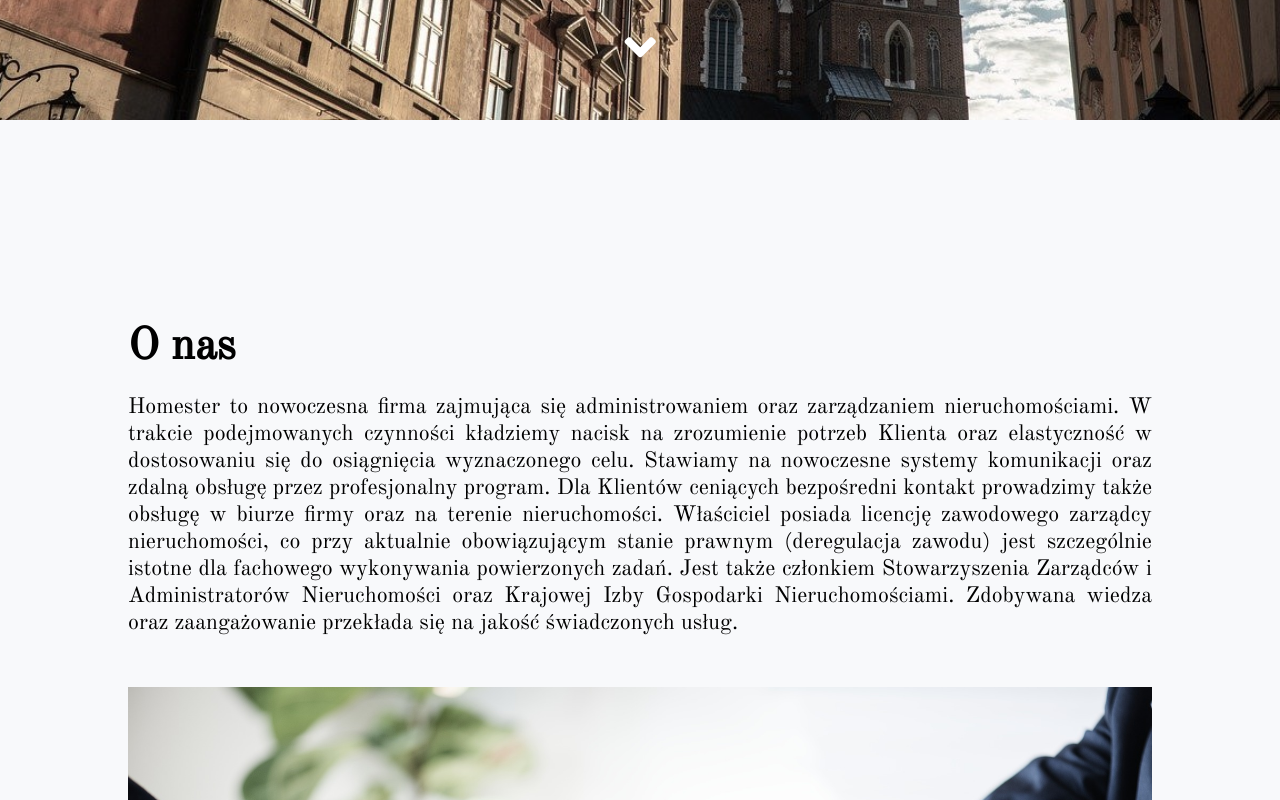
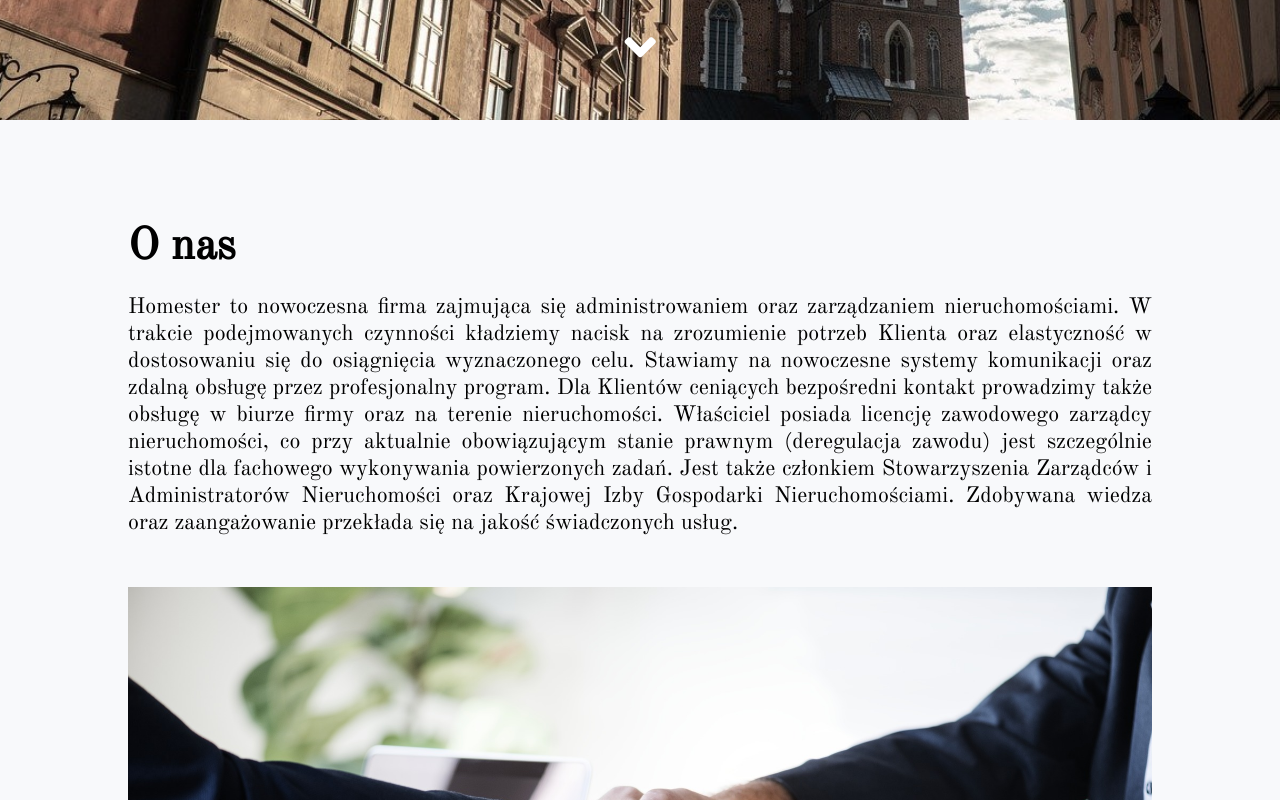
Before and after one commit to konradbukanski/homester.pl, a plain HTML site: page index.html in a window 1280 px wide. Shown: the part 680-1480 px from the top of the page. Drawn offline with nearby package versions, Linux system fonts and the light colour scheme.

```diff
--- a/style.css
+++ b/style.css
@@ -77,6 +77,7 @@ h1 {
   }
 }
 .hamburger {
+  display: none;
   position: absolute;
   height: 25px;
   width: 35px;
@@ -224,7 +225,7 @@ h1 {
 .about {
   position: relative;
   /* height: 80vh; */
-  padding-top: 200px;
+  padding-top: 100px;
   left: 10%;
   width: 80%;
   /* height: 60vh; */
```
